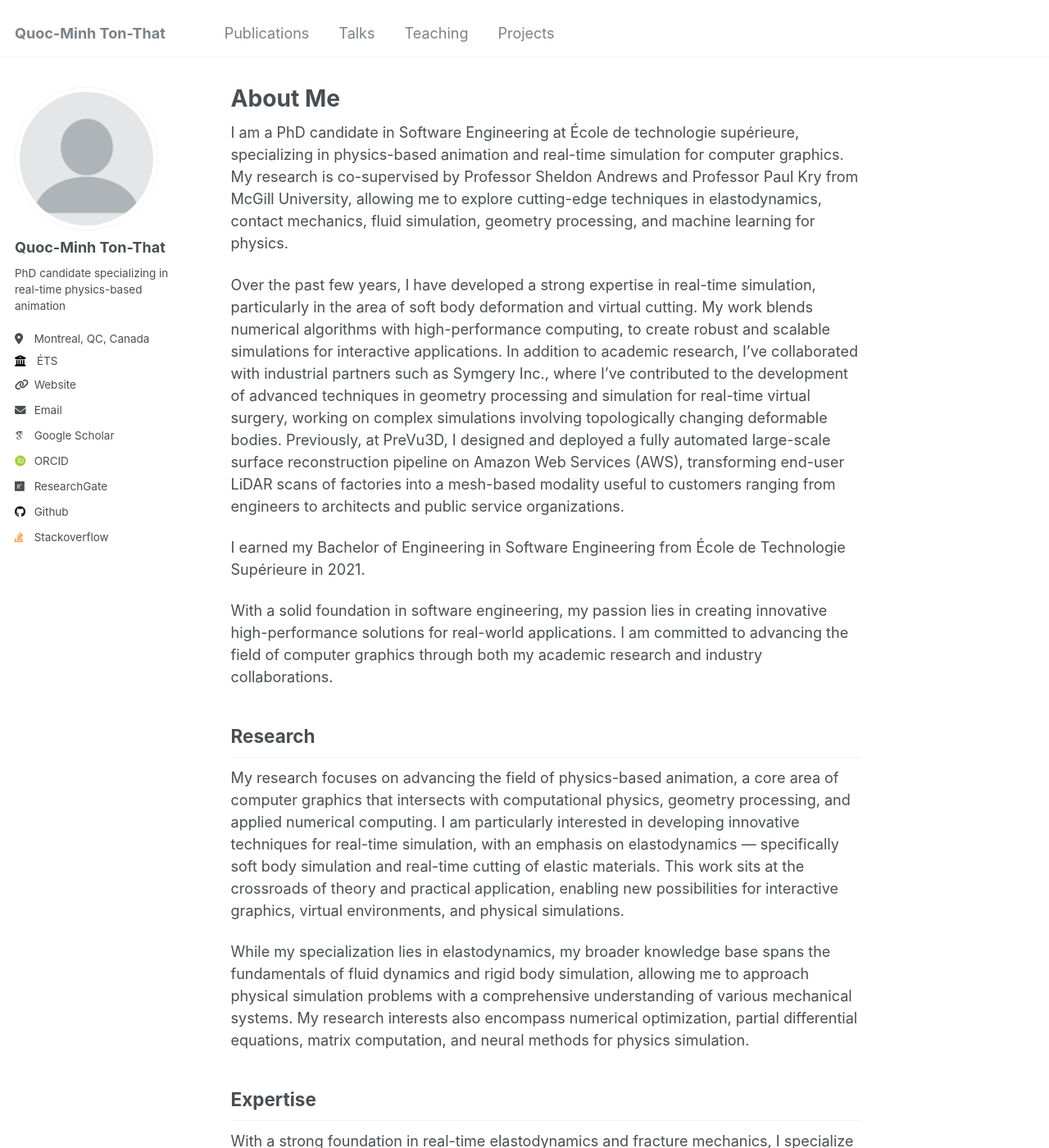
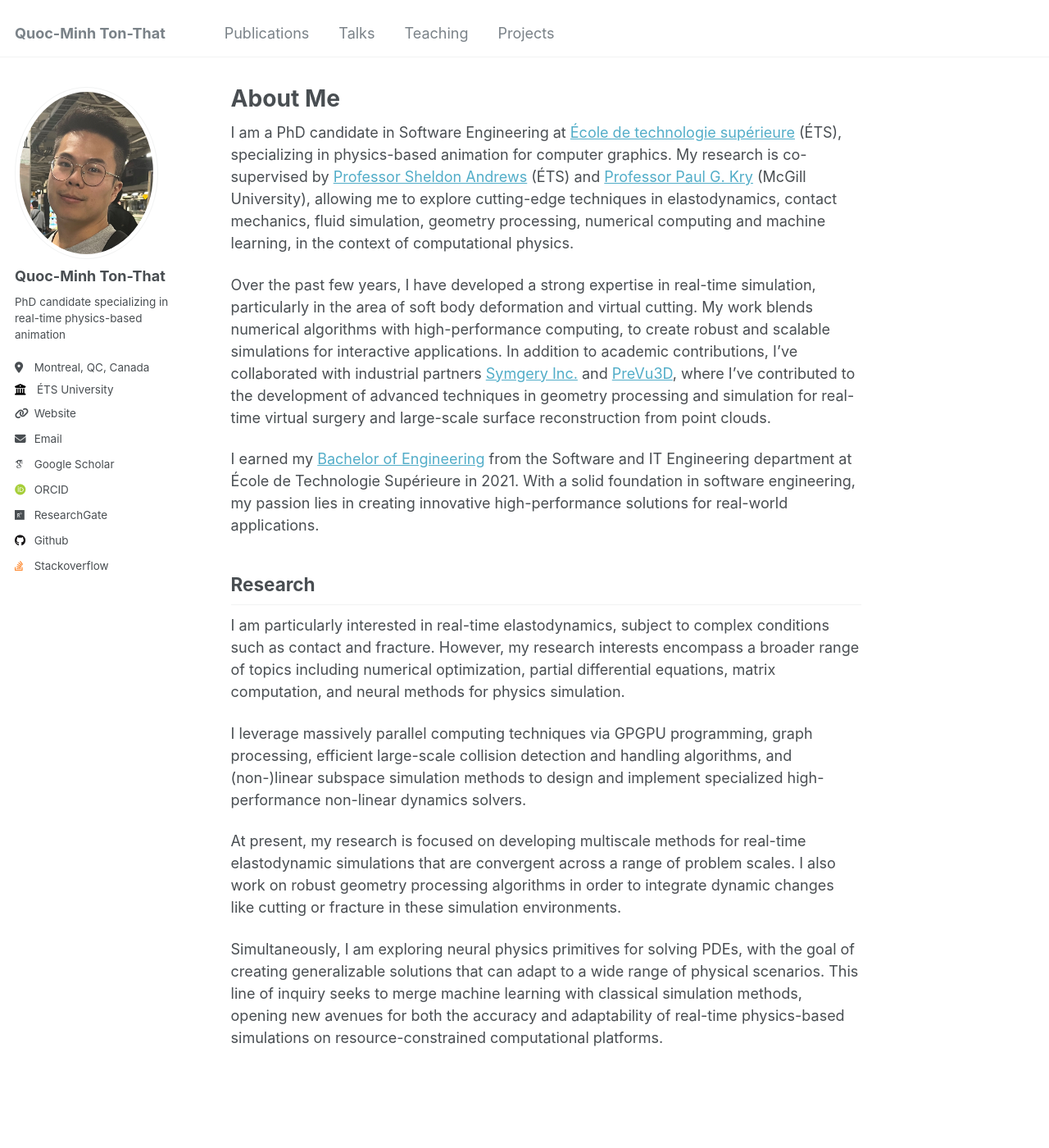
Before and after one commit to Q-Minh/Q-Minh.github.io, a Jekyll site: the page built from _pages/about.md, in a window 1280 px wide and 1400 px high. Shown: the whole window at 82% size. Built offline with Jekyll 4.4.1, drawn with Linux system fonts in a browser that asks for light colours; some web fonts are replaced; some of the changed text lies outside the part shown.

Commit message:
Polish landing page

```diff
--- a/_config.yml
+++ b/_config.yml
@@ -21,13 +21,13 @@ repository               : "Q-Minh/Q-Minh.github.io"
 #               Additional customization can be done by editing /_includes/author-profile.html
 author:
   # Biographic information
-  avatar           : "profile.png"
+  avatar           : "profile2.png"
   name             : "Quoc-Minh Ton-That"
   pronouns         : # example: "she/her"
   bio              : "PhD candidate specializing in real-time physics-based animation"
   location         : "Montreal, QC, Canada"
-  employer         : "ÉTS"
-  uri              : https://www.etsmtl.ca/
+  employer         : "ÉTS University"
+  uri              : https://q-minh.github.io/
   email            : "tonthat.quocminh@gmail.com"
 
   # Academic websites
--- a/_pages/about.md
+++ b/_pages/about.md
@@ -7,28 +7,19 @@ redirect_from:
   - /about.html
 ---
 
-I am a PhD candidate in Software Engineering at École de technologie supérieure, specializing in physics-based animation and real-time simulation for computer graphics. My research is co-supervised by Professor Sheldon Andrews and Professor Paul Kry from McGill University, allowing me to explore cutting-edge techniques in elastodynamics, contact mechanics, fluid simulation, geometry processing, and machine learning for physics.
+I am a PhD candidate in Software Engineering at [École de technologie supérieure](https://www.etsmtl.ca/) (ÉTS), specializing in physics-based animation for computer graphics. My research is co-supervised by [Professor Sheldon Andrews](https://profs.etsmtl.ca/sandrews/) (ÉTS) and [Professor Paul G. Kry](https://www.cs.mcgill.ca/~kry/) (McGill University), allowing me to explore cutting-edge techniques in elastodynamics, contact mechanics, fluid simulation, geometry processing, numerical computing and machine learning, in the context of computational physics.
 
-Over the past few years, I have developed a strong expertise in real-time simulation, particularly in the area of soft body deformation and virtual cutting. My work blends numerical algorithms with high-performance computing, to create robust and scalable simulations for interactive applications. In addition to academic research, I've collaborated with industrial partners such as Symgery Inc., where I've contributed to the development of advanced techniques in geometry processing and simulation for real-time virtual surgery, working on complex simulations involving topologically changing deformable bodies. Previously, at PreVu3D, I designed and deployed a fully automated large-scale surface reconstruction pipeline on Amazon Web Services (AWS), transforming end-user LiDAR scans of factories into a mesh-based modality useful to customers ranging from engineers to architects and public service organizations.
+Over the past few years, I have developed a strong expertise in real-time simulation, particularly in the area of soft body deformation and virtual cutting. My work blends numerical algorithms with high-performance computing, to create robust and scalable simulations for interactive applications. In addition to academic contributions, I've collaborated with industrial partners [Symgery Inc.](https://symgery.com/) and [PreVu3D](https://www.prevu3d.com/), where I've contributed to the development of advanced techniques in geometry processing and simulation for real-time virtual surgery and large-scale surface reconstruction from point clouds.
 
-I earned my Bachelor of Engineering in Software Engineering from École de Technologie Supérieure in 2021.
+I earned my [Bachelor of Engineering](https://www.etsmtl.ca/en/programs-training/baccalaureat-genie-logiciel) from the Software and IT Engineering department at École de Technologie Supérieure in 2021.
+With a solid foundation in software engineering, my passion lies in creating innovative high-performance solutions for real-world applications.
 
-With a solid foundation in software engineering, my passion lies in creating innovative high-performance solutions for real-world applications. I am committed to advancing the field of computer graphics through both my academic research and industry collaborations.
+## Research
 
-Research
-------
-My research focuses on advancing the field of physics-based animation, a core area of computer graphics that intersects with computational physics, geometry processing, and applied numerical computing. I am particularly interested in developing innovative techniques for real-time simulation, with an emphasis on elastodynamics — specifically soft body simulation and real-time cutting of elastic materials. This work sits at the crossroads of theory and practical application, enabling new possibilities for interactive graphics, virtual environments, and physical simulations.
+I am particularly interested in real-time elastodynamics, subject to complex conditions such as contact and fracture. However, my research interests encompass a broader range of topics including numerical optimization, partial differential equations, matrix computation, and neural methods for physics simulation.
 
-While my specialization lies in elastodynamics, my broader knowledge base spans the fundamentals of fluid dynamics and rigid body simulation, allowing me to approach physical simulation problems with a comprehensive understanding of various mechanical systems. My research interests also encompass numerical optimization, partial differential equations, matrix computation, and neural methods for physics simulation.
+I leverage massively parallel computing techniques via GPGPU programming, graph processing, efficient large-scale collision detection and handling algorithms, and (non-)linear subspace simulation methods to design and implement specialized high-performance non-linear dynamics solvers.
 
-Expertise
-------
-With a strong foundation in real-time elastodynamics and fracture mechanics, I specialize in simulating dynamic behaviors of elastic bodies under complex conditions, such as contact, collision, and fracture. My expertise extends to advanced numerical methods and computational frameworks, including the Finite Element Method (FEM) and its discontinuous extension (XFEM). These techniques form the backbone of my work in simulating soft body dynamics and enabling topology modifications, such as real-time cutting.
-
-I leverage massively parallel computing techniques like GPGPU programming, along with optimization algorithms, matrix computations, and graph processing to design and implement specialized high-performance non-linear dynamics solvers such as Projective Dynamics, eXtended Position Based Dynamics (XPBD), Vertex Block Descent (VBD) and (non)linear reduced subspace models. Coupled with knowledge in large-scale efficient collision detection and handling techniques, real-time interactivity in simulations is achieved.
-
-Current Work
-------
-At present, my research is focused on developing multiscale methods for real-time elastodynamics simulations that are both convergent and scalable. These methods aim to accurately capture complex physical phenomena across different spatial, material and temporal scales, making them highly efficient for real-time applications. Additionally, I am working on robust geometry processing algorithms to handle topology modifications, ensuring seamless integration of changes like cutting or fracture in simulation environments.
+At present, my research is focused on developing multiscale methods for real-time elastodynamic simulations that are convergent across a range of problem scales. I also work on robust geometry processing algorithms in order to integrate dynamic changes like cutting or fracture in these simulation environments.
 
 Simultaneously, I am exploring neural physics primitives for solving PDEs, with the goal of creating generalizable solutions that can adapt to a wide range of physical scenarios. This line of inquiry seeks to merge machine learning with classical simulation methods, opening new avenues for both the accuracy and adaptability of real-time physics-based simulations on resource-constrained computational platforms.
```
Also changed, not shown: _teaching/2023-summer-mti855-teaching.md (+0 -2 lines), images/profile1.png (added), images/profile2.png (added), 1 other file.
